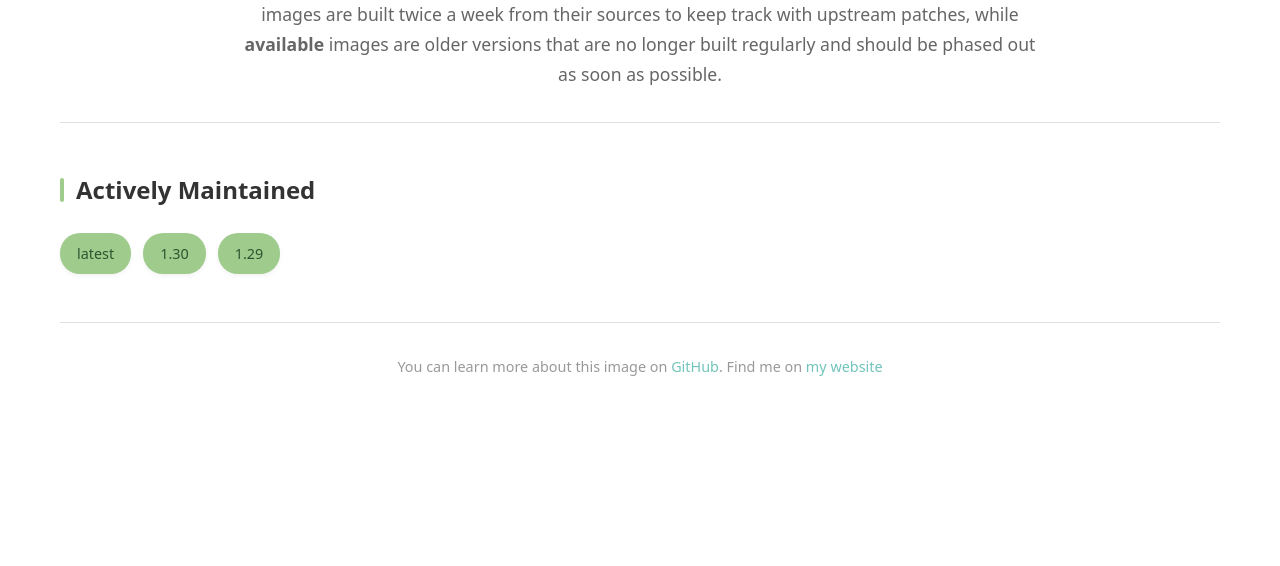
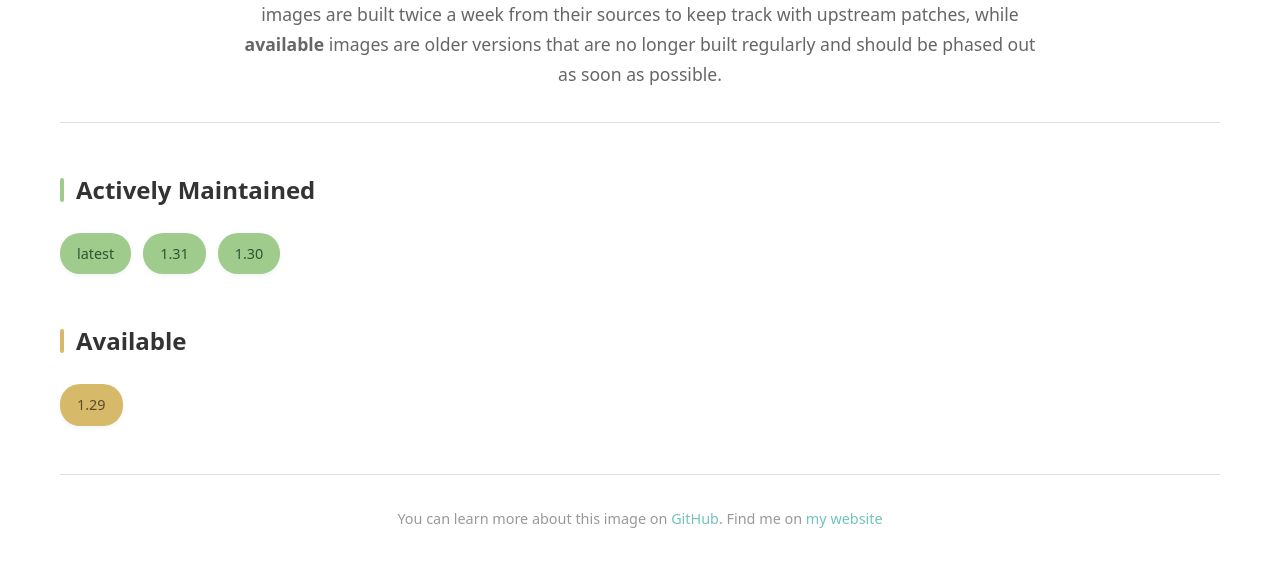
Before and after one commit to Neunerlei/docker-images, a plain HTML site: page neunerlei-nginx-tags.html in a window 1280 px wide. Shown: the part 130-696 px from the top of the page. Drawn offline with Linux system fonts and the light colour scheme.

Commit message:
Deploying to gh-pages from @ Neunerlei/docker-images@f8c9dd4203433551723565df98d896b6b1a7db99 🚀

```diff
--- a/neunerlei-nginx-tags.html
+++ b/neunerlei-nginx-tags.html
@@ -290,6 +290,13 @@
    latest
 </a>
 
+<a href="https://hub.docker.com/layers/neunerlei/nginx/1.31"
+   class="tag-pill"
+   target="_blank"
+   rel="noopener noreferrer">
+   1.31
+</a>
+
 <a href="https://hub.docker.com/layers/neunerlei/nginx/1.30"
    class="tag-pill"
    target="_blank"
@@ -297,7 +304,13 @@
    1.30
 </a>
 
-<a href="https://hub.docker.com/layers/neunerlei/nginx/1.29"
+    </div>
+</section>
+
+        <section class="tags-section">
+    <h2 class="section-title available">Available</h2>
+    <div class="tags-grid available">
+        <a href="https://hub.docker.com/layers/neunerlei/nginx/1.29"
    class="tag-pill"
    target="_blank"
    rel="noopener noreferrer">
@@ -306,7 +319,6 @@
 
     </div>
 </section>
-
 
     </main>
 
```
Also changed, not shown: neunerlei-nginx-tags.json (+5 -3 lines).
